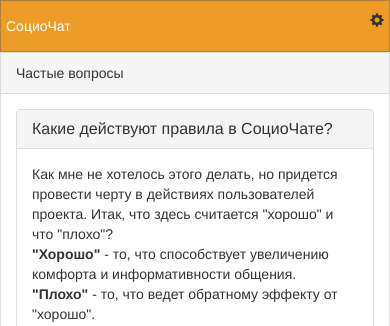
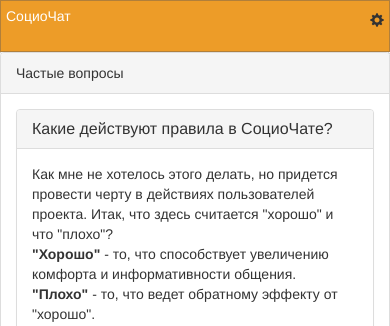
Before and after one commit to elmertheriot/sociochat, a PHP site: page /faq.php in a window 390 px wide. Shown: the top 326 px of the page. Run offline with PHP 8.4, Linux system fonts and the light colour scheme.

Commit message:
menu style

```diff
--- a/conf/lang/en.ini
+++ b/conf/lang/en.ini
@@ -72,7 +72,7 @@ NameChangePolicy = "Next attempt to change nickname is allow only after %s"
 NameTakePolicy = "Unable to take that name before %s"
 
 [index]
-SocioChat = 'SocioChat'
+SocioChat = 'Socio Chat'
 UserListTip = 'List of online users'
 UserList = "Who's online"
 ProfileTip = "Account settings"
--- a/conf/lang/ru.ini
+++ b/conf/lang/ru.ini
@@ -72,7 +72,7 @@ NameChangePolicy = "Следующая попытка сменить имя во
 NameTakePolicy = "Невозможно использовать данное имя до %s"
 
 [index]
-SocioChat = 'СоциоЧат'
+SocioChat = 'Социо Чат'
 UserListTip = 'Список пользователей чата'
 UserList = 'Кто в чате'
 ProfileTip = "Настройки учётной записи"
--- a/www/css/styles.css
+++ b/www/css/styles.css
@@ -360,7 +360,7 @@ doesnotexist:-o-prefocus, #panel-chat {
 		margin-bottom: 0;
 	}
 	.tab-wrapper {
-		height: calc(100% - 115px);
+		height: calc(100% - 110px);
 	}
 	.navbar-default {
 		margin-bottom: 0;
@@ -387,7 +387,9 @@ doesnotexist:-o-prefocus, #panel-chat {
         margin-right: 5px;
     }
     .navbar-brand {
-        padding: 15px 5px;
+        padding: 5px;
         font-size: 14px;
+        width: 55px;
+        text-align: center;
     }
 }
```
